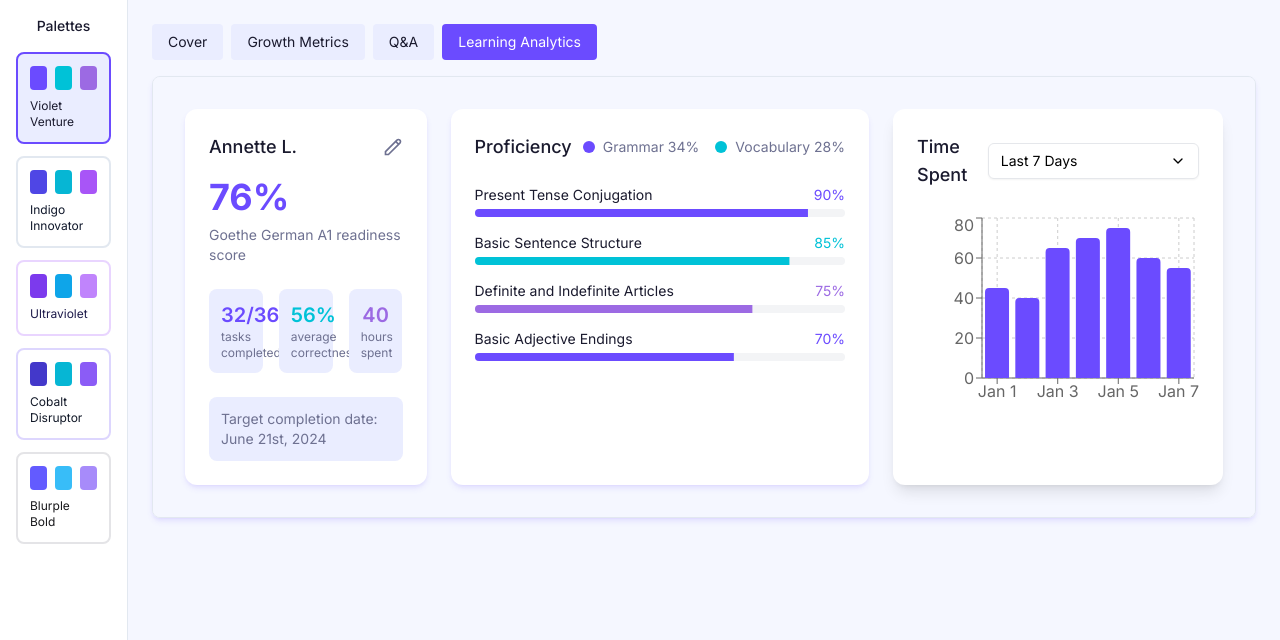
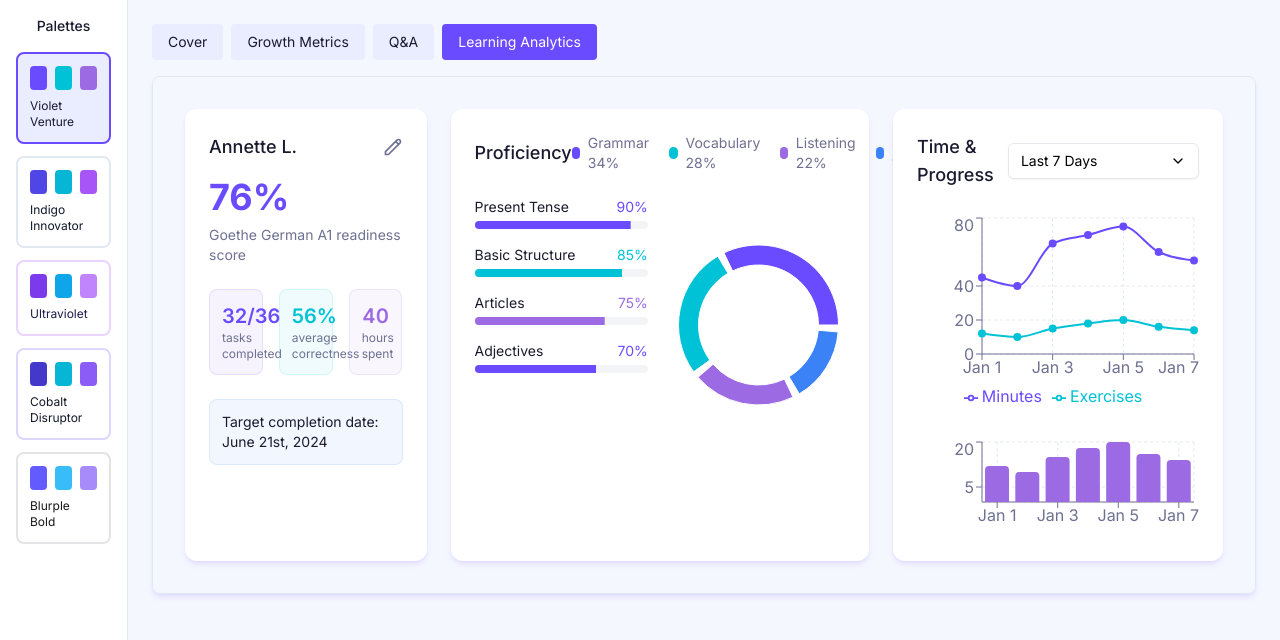
Before and after one commit to lguillain/Color-Refresh, a React (Vite) app: page / in a window 1280 px wide. Both pictures are taken after a click on the button "Learning Analytics". Shown: the top 640 px of the page. Built offline with nearby package versions, Linux system fonts and the light colour scheme.

Commit message:
Update LearningAnalyticsSlide.tsx

```diff
--- a/src/LearningAnalyticsSlide.tsx
+++ b/src/LearningAnalyticsSlide.tsx
@@ -1,7 +1,10 @@
 import React from 'react';
 import { ExtendedColorPalette } from './palettes';
 import { Progress } from "./components/ui/progress";
-import { BarChart, Bar, XAxis, YAxis, CartesianGrid, Tooltip, ResponsiveContainer } from 'recharts';
+import {
+  BarChart, Bar, XAxis, YAxis, CartesianGrid, Tooltip, ResponsiveContainer,
+  PieChart, Pie, Cell, LineChart, Line, Legend
+} from 'recharts';
 import { Select, SelectTrigger, SelectValue, SelectContent, SelectItem } from "./components/ui/select";
 
 interface LearningAnalyticsSlideProps {
@@ -17,26 +20,34 @@ interface SkillData {
 interface TimeData {
   date: string;
   minutes: number;
+  exercises: number;
 }
 
 const LearningAnalyticsSlide = ({ selectedPalette }: LearningAnalyticsSlideProps) => {
   const { primary, secondary, tertiary, background, text, border, shadow, status } = selectedPalette.colors;
 
   const skillsData: SkillData[] = [
-    { name: "Present Tense Conjugation", percentage: 90, color: primary },
-    { name: "Basic Sentence Structure", percentage: 85, color: secondary },
-    { name: "Definite and Indefinite Articles", percentage: 75, color: tertiary },
-    { name: "Basic Adjective Endings", percentage: 70, color: primary },
+    { name: "Present Tense", percentage: 90, color: primary },
+    { name: "Basic Structure", percentage: 85, color: secondary },
+    { name: "Articles", percentage: 75, color: tertiary },
+    { name: "Adjectives", percentage: 70, color: primary },
   ];
 
   const timeData: TimeData[] = [
-    { date: "Jan 1", minutes: 45 },
-    { date: "Jan 2", minutes: 40 },
-    { date: "Jan 3", minutes: 65 },
-    { date: "Jan 4", minutes: 70 },
-    { date: "Jan 5", minutes: 75 },
-    { date: "Jan 6", minutes: 60 },
-    { date: "Jan 7", minutes: 55 },
+    { date: "Jan 1", minutes: 45, exercises: 12 },
+    { date: "Jan 2", minutes: 40, exercises: 10 },
+    { date: "Jan 3", minutes: 65, exercises: 15 },
+    { date: "Jan 4", minutes: 70, exercises: 18 },
+    { date: "Jan 5", minutes: 75, exercises: 20 },
+    { date: "Jan 6", minutes: 60, exercises: 16 },
+    { date: "Jan 7", minutes: 55, exercises: 14 },
+  ];
+
+  const distributionData = [
+    { name: "Grammar", value: 34, color: primary },
+    { name: "Vocabulary", value: 28, color: secondary },
+    { name: "Listening", value: 22, color: tertiary },
+    { name: "Speaking", value: 16, color: status.info }
   ];
 
   return (
@@ -59,23 +70,33 @@ const LearningAnalyticsSlide = ({ selectedPalette }: LearningAnalyticsSlideProps
         <p className="text-sm mb-6" style={{ color: text.muted }}>Goethe German A1 readiness score</p>
 
         <div className="grid grid-cols-3 gap-4 mb-6">
-          <div className="text-center p-3 rounded-lg" style={{ backgroundColor: background.hover }}>
+          <div className="text-center p-3 rounded-lg" style={{
+            backgroundColor: primary + '10',
+            border: `1px solid ${primary + '20'}`
+          }}>
             <div className="text-xl font-semibold" style={{ color: primary }}>32/36</div>
             <div className="text-xs" style={{ color: text.muted }}>tasks completed</div>
           </div>
-          <div className="text-center p-3 rounded-lg" style={{ backgroundColor: background.hover }}>
+          <div className="text-center p-3 rounded-lg" style={{
+            backgroundColor: secondary + '10',
+            border: `1px solid ${secondary + '20'}`
+          }}>
             <div className="text-xl font-semibold" style={{ color: secondary }}>56%</div>
             <div className="text-xs" style={{ color: text.muted }}>average correctness</div>
           </div>
-          <div className="text-center p-3 rounded-lg" style={{ backgroundColor: background.hover }}>
+          <div className="text-center p-3 rounded-lg" style={{
+            backgroundColor: tertiary + '10',
+            border: `1px solid ${tertiary + '20'}`
+          }}>
             <div className="text-xl font-semibold" style={{ color: tertiary }}>40</div>
             <div className="text-xs" style={{ color: text.muted }}>hours spent</div>
           </div>
         </div>
 
         <div className="text-sm p-3 rounded-lg" style={{
-          backgroundColor: background.hover,
-          color: text.muted
+          backgroundColor: status.info + '10',
+          border: `1px solid ${status.info + '20'}`,
+          color: text.primary
         }}>
           Target completion date: June 21st, 2024
         </div>
@@ -89,17 +110,16 @@ const LearningAnalyticsSlide = ({ selectedPalette }: LearningAnalyticsSlideProps
         <div className="flex justify-between items-center mb-6">
           <h2 className="text-lg font-medium" style={{ color: text.primary }}>Proficiency</h2>
           <div className="flex space-x-4">
-            <div className="flex items-center">
-              <div className="w-3 h-3 rounded-full mr-2" style={{ backgroundColor: primary }}></div>
-              <span className="text-sm" style={{ color: text.muted }}>Grammar 34%</span>
+            {distributionData.map((item, index) => (
+              <div key={index} className="flex items-center">
+                <div className="w-3 h-3 rounded-full mr-2" style={{ backgroundColor: item.color }}></div>
+                <span className="text-sm" style={{ color: text.muted }}>{item.name} {item.value}%</span>
               </div>
-            <div className="flex items-center">
-              <div className="w-3 h-3 rounded-full mr-2" style={{ backgroundColor: secondary }}></div>
-              <span className="text-sm" style={{ color: text.muted }}>Vocabulary 28%</span>
-            </div>
+            ))}
           </div>
         </div>
 
+        <div className="grid grid-cols-2 gap-6">
           <div className="space-y-4">
             {skillsData.map((skill, index) => (
               <div key={index}>
@@ -111,12 +131,37 @@ const LearningAnalyticsSlide = ({ selectedPalette }: LearningAnalyticsSlideProps
               </div>
             ))}
           </div>
+
+          <div className="h-64">
+            <ResponsiveContainer width="100%" height="100%">
+              <PieChart>
+                <Pie
+                  data={distributionData}
+                  cx="50%"
+                  cy="50%"
+                  innerRadius={60}
+                  outerRadius={80}
+                  paddingAngle={5}
+                  dataKey="value"
+                >
+                  {distributionData.map((entry, index) => (
+                    <Cell key={`cell-${index}`} fill={entry.color} />
+                  ))}
+                </Pie>
+                <Tooltip />
+              </PieChart>
+            </ResponsiveContainer>
+          </div>
+        </div>
       </div>
 
       {/* Time Spent Card */}
-      <div className="col-span-4 bg-white rounded-xl p-6 shadow-lg">
+      <div className="col-span-4 rounded-xl p-6" style={{
+        backgroundColor: background.card,
+        boxShadow: `0 4px 6px -1px ${shadow}, 0 2px 4px -2px ${shadow}`
+      }}>
         <div className="flex justify-between items-center mb-6">
-          <h2 className="text-lg font-medium" style={{ color: text.primary }}>Time Spent</h2>
+          <h2 className="text-lg font-medium" style={{ color: text.primary }}>Time & Progress</h2>
           <Select defaultValue="last7">
             <SelectTrigger className="w-32">
               <SelectValue placeholder="Select period" />
@@ -129,15 +174,57 @@ const LearningAnalyticsSlide = ({ selectedPalette }: LearningAnalyticsSlideProps
           </Select>
         </div>
 
+        <div className="space-y-6">
           <ResponsiveContainer width="100%" height={200}>
+            <LineChart data={timeData}>
+              <CartesianGrid strokeDasharray="3 3" stroke={border} />
+              <XAxis dataKey="date" stroke={text.muted} />
+              <YAxis stroke={text.muted} />
+              <Tooltip
+                contentStyle={{
+                  backgroundColor: background.card,
+                  border: `1px solid ${border}`,
+                  borderRadius: '8px'
+                }}
+                labelStyle={{ color: text.primary }}
+              />
+              <Legend />
+              <Line
+                type="monotone"
+                dataKey="minutes"
+                name="Minutes"
+                stroke={primary}
+                strokeWidth={2}
+                dot={{ fill: primary }}
+              />
+              <Line
+                type="monotone"
+                dataKey="exercises"
+                name="Exercises"
+                stroke={secondary}
+                strokeWidth={2}
+                dot={{ fill: secondary }}
+              />
+            </LineChart>
+          </ResponsiveContainer>
+
+          <ResponsiveContainer width="100%" height={100}>
             <BarChart data={timeData}>
-            <CartesianGrid strokeDasharray="3 3" />
-            <XAxis dataKey="date" />
-            <YAxis />
-            <Tooltip />
-            <Bar dataKey="minutes" fill={primary} radius={[4, 4, 0, 0]} />
+              <CartesianGrid strokeDasharray="3 3" stroke={border} />
+              <XAxis dataKey="date" stroke={text.muted} />
+              <YAxis stroke={text.muted} />
+              <Tooltip
+                contentStyle={{
+                  backgroundColor: background.card,
+                  border: `1px solid ${border}`,
+                  borderRadius: '8px'
+                }}
+                labelStyle={{ color: text.primary }}
+              />
+              <Bar dataKey="exercises" fill={tertiary} radius={[4, 4, 0, 0]} />
             </BarChart>
           </ResponsiveContainer>
+        </div>
       </div>
     </div>
   );
```
Lines whose indentation alone changed are shown as unchanged.
